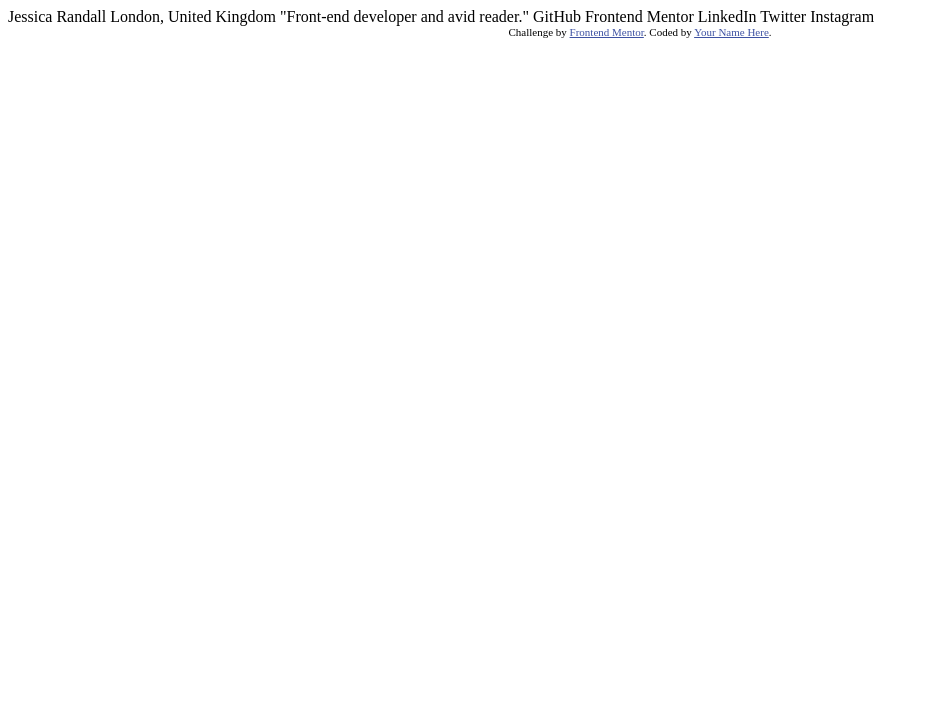
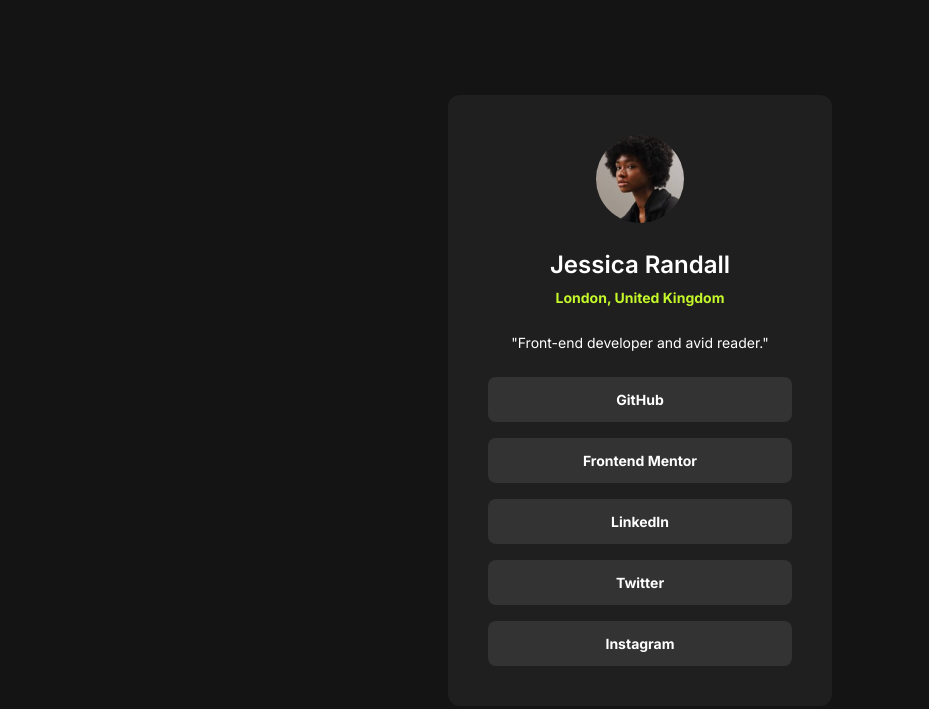
Before and after one commit to gabrieltrtl/social-links-profile, a plain HTML site: page index.html in a window 1280 px wide. Shown: the whole page, without its empty margins (0-929 px from the left). Drawn offline with Linux system fonts and the light colour scheme.

Commit message:
final version

```diff
--- a/index.html
+++ b/index.html
@@ -2,33 +2,24 @@
 <html lang="en">
 <head>
   <meta charset="UTF-8">
-  <meta name="viewport" content="width=device-width, initial-scale=1.0"> <!-- displays site properly based on user's device -->
-
+  <meta name="viewport" content="width=device-width, initial-scale=1.0">
   <link rel="icon" type="image/png" sizes="32x32" href="./assets/images/favicon-32x32.png">
-
+  <link rel="stylesheet" href="style.css">
   <title>Frontend Mentor | Social links profile</title>
-
-  <!-- Feel free to remove these styles or customise in your own stylesheet 👍 -->
-  <style>
-    .attribution { font-size: 11px; text-align: center; }
-    .attribution a { color: hsl(228, 45%, 44%); }
-  </style>
 </head>
 <body>
-
-  Jessica Randall
-  London, United Kingdom
-  "Front-end developer and avid reader."
-
-  GitHub
-  Frontend Mentor
-  LinkedIn
-  Twitter
-  Instagram
-
-  <div class="attribution">
-    Challenge by <a href="https://www.frontendmentor.io?ref=challenge" target="_blank">Frontend Mentor</a>.
-    Coded by <a href="#">Your Name Here</a>.
-  </div>
+  <main>
+    <img class="img" src="./assets/images/avatar-jessica.jpeg" alt="">
+    <h1>Jessica Randall</h1>
+    <p class="location">London, United Kingdom</p>
+    <p class="profession">"Front-end developer and avid reader."</p>
+    <ul>
+      <li><a href="">GitHub</a></li>
+      <li><a href="">Frontend Mentor</a></li>
+      <li><a href="">LinkedIn</a></li>
+      <li><a href="">Twitter</a></li>
+      <li><a href="">Instagram</a></li>
+    </ul>
+  </main>
 </body>
 </html>
--- /dev/null
+++ b/style.css
@@ -0,0 +1,112 @@
+@import url('https://fonts.googleapis.com/css2?family=Inter:wght@100..900&display=swap');
+
+* {
+  margin: 0;
+  padding: 0;
+  box-sizing: border-box;
+  text-decoration: none;
+}
+
+input, button, textarea, select {
+  font: inherit;
+}
+
+ol, ul {
+	list-style: none;
+}
+
+a {
+  color: inherit;
+}
+
+img, picture, video, canvas, svg {
+  display: block;
+  width: 100%;
+
+}
+
+body {
+  font-family: "Inter", sans-serif;
+  background: #141414;
+  height: 100vh;
+  display: flex;
+  justify-content: center;
+  align-items: center;
+}
+
+main {
+  background: #1F1F1F;
+  display: flex;
+  flex-direction: column;
+  align-items: center;
+  padding: 1.5rem;
+  border-radius: 12px;
+  color: #FFF;
+}
+
+.img {
+  max-width: 5.5rem;
+  border-radius: 50%;
+  margin-bottom: 1.5rem;
+}
+
+h1 {
+  font-size: 1.5rem;
+  font-weight: 600;
+  margin-bottom: 0.25rem;
+  line-height: 150%;
+}
+
+.location {
+  color: #C4F82A;
+  font-size: 0.875rem;
+  margin-bottom: 1.5rem;
+  font-weight: 700;
+  line-height: 150%;
+}
+
+.profession {
+  font-size: 0.875rem;
+  margin-bottom: 1.5rem;
+  line-height: 150%;
+}
+
+ul {
+  display: flex;
+  flex-direction: column;
+  gap: 16px;
+  align-self: stretch;
+  text-align: center;
+
+}
+
+li {
+  background: #333333;
+  border-radius: 8px;
+  font-size: 0.875rem;
+  font-weight: 700;
+}
+
+li:hover {
+  background: #C4F82A;
+  cursor: pointer;
+  color: #333333;
+}
+
+a {
+  display: inline-block;
+  padding: 14px 0;
+  width: 17.4375rem;
+}
+
+@media (min-width: 650px) {
+
+  main {
+    padding: 2.5rem;
+  }
+
+  a {
+    width: 19rem;
+  }
+
+}
```
